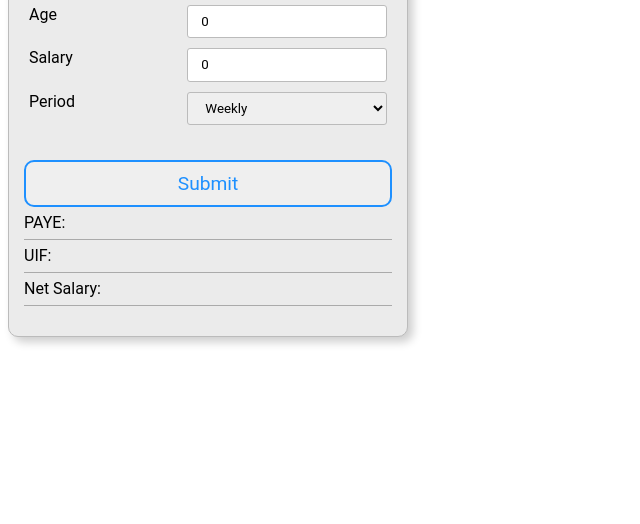
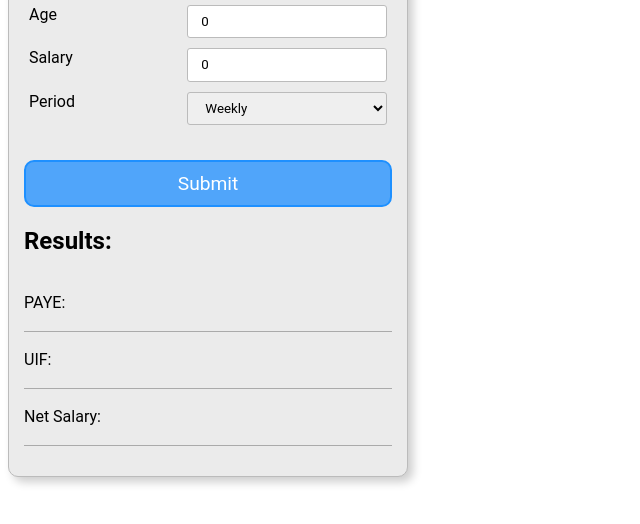
Before and after one commit to PaulDreyer09/PayrollCalculator, a plain HTML site: page index.html in a window 1280 px wide. Shown: the part 120-644 px from the top of the page, without its empty margins (0-640 px from the left). Drawn offline with Linux system fonts and the light colour scheme.

Commit message:
changed some styles

```diff
--- a/index.html
+++ b/index.html
@@ -24,7 +24,8 @@
             </div>
             <input type="submit" id="submit-button"/>
         </form>
-        <div id="calculation-results" hidden="false">
+        <div id="calculation-results" >
+            <h2>Results: </h2>
             <div class="result">
                 <label for="paye-result">PAYE: </label>
                 <p id="paye-result"></p>
--- a/script.js
+++ b/script.js
@@ -140,7 +140,6 @@ const displayCalculationResults = (result) => {
  * @returns {number} - The calculated total based on the tiered structure and the input value.
  */
 const calculateFromTieredStructure = (tiers, inputValue, calculationFunction) => {
-    console.log(inputValue)
     let total = 0;
 
     for(let i = 0; i < tiers.length; i++) {
--- a/styles.css
+++ b/styles.css
@@ -42,21 +42,18 @@ body *{
     font-size: 1.2em;
 
     border:dodgerblue solid 2px;
-    color: dodgerblue;
+    color: white;
+    background-color: rgba(30, 143, 255, 0.753);
 
     cursor: pointer;
 }
 
 #tax-form input[type="submit"]:hover {
-    background-color: dodgerblue;
+    transition: all 0.2s;
+    background-color: rgb(30, 143, 255);
     border-color: white;
     color: white;
 
-}
-
-#calculation-results{
-    display: flex;
-    flex-direction: column;
 }
 
 #calculation-results .result{
@@ -66,3 +63,8 @@ body *{
     align-items: center;
     border-bottom: 1px solid #aaa;
 }
+
+#calculation-results .result p{
+    height: 1.5em;
+    line-height: 1.5em;
+}
```
